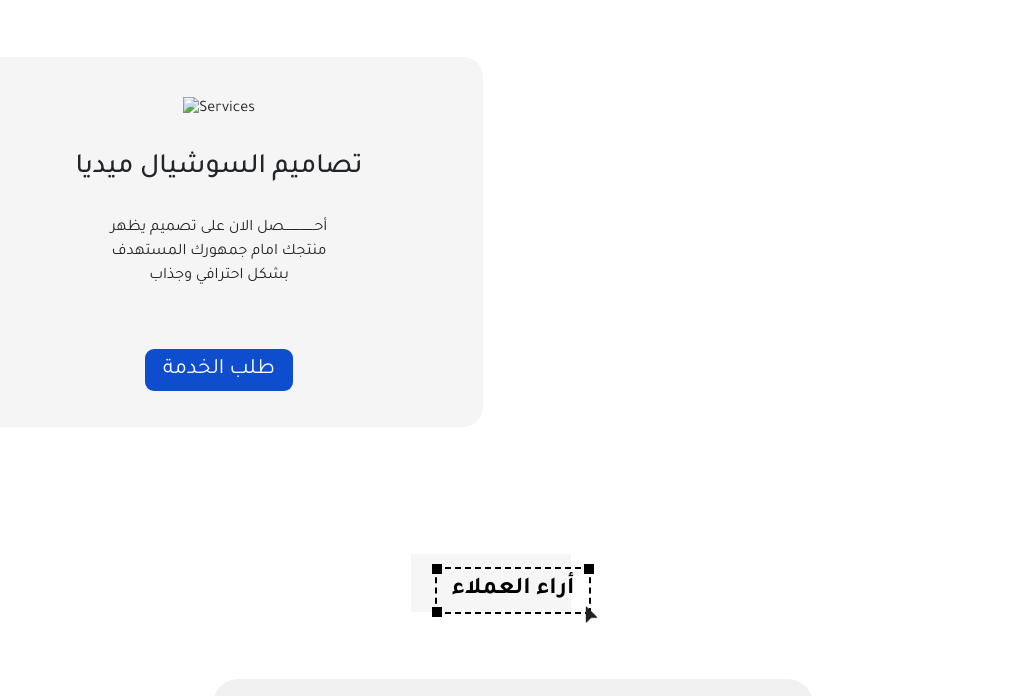
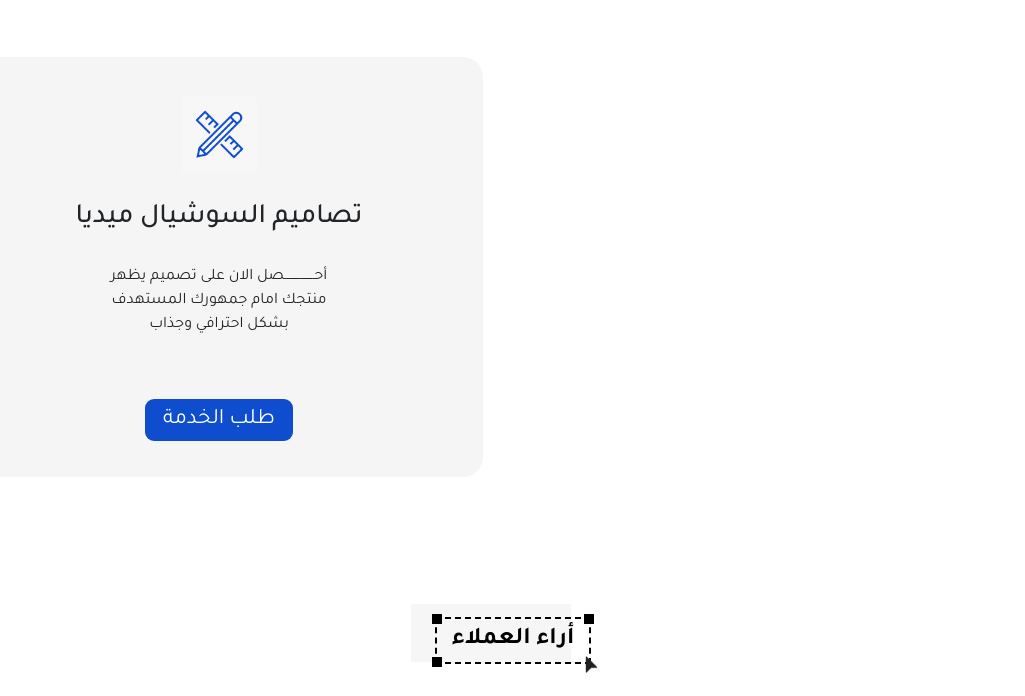
Before and after one commit to zaki-abed/karam-portfolio, a plain HTML site: page index.html in a window 1280 px wide. Shown: the part 1908-2604 px from the top of the page, without its empty margins (127-1152 px from the left). Drawn offline with Linux system fonts and the light colour scheme; files that its build step writes are made by us from their sources.

Commit message:
Fix Issues

```diff
--- a/index.html
+++ b/index.html
@@ -135,7 +135,7 @@
 
                 <!-- box -->
                 <div class="box wow bounceInRight">
-                    <img src="images/services2.png" alt="Services">
+                    <img src="images/services2.jpg" alt="Services">
                     <div class="text">
                         <h3 class="name">تصاميم السوشيال
                             ميديا</h3>
```
